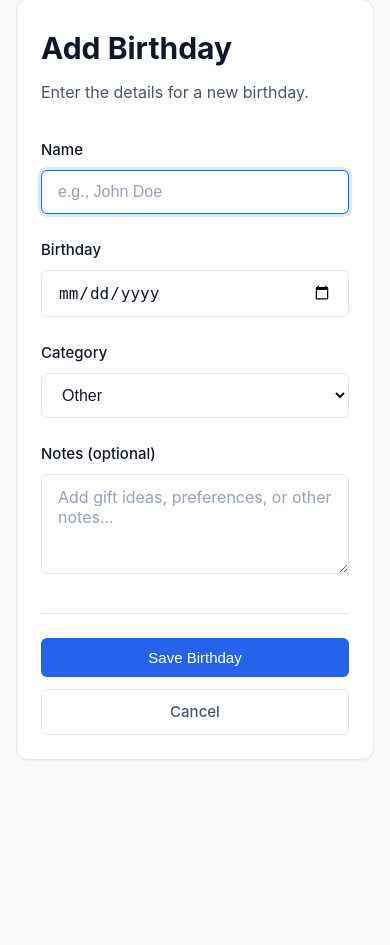
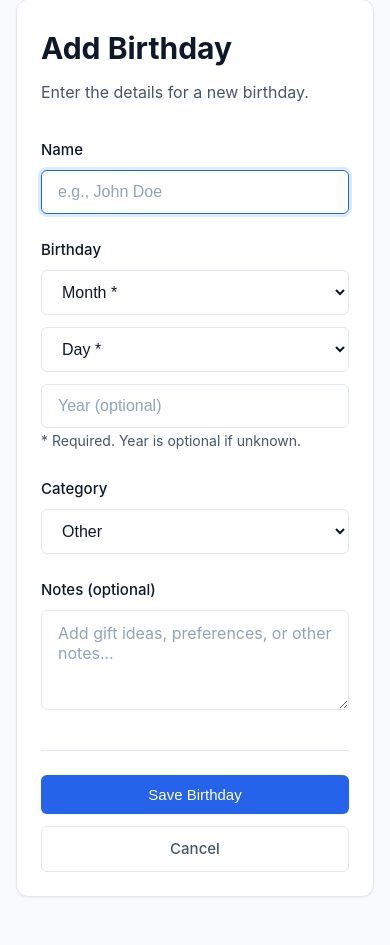
Before and after one commit to Maheshkumar-novice/Birthday-Tracker, a Flask app: page /add in a window 390 px wide. Shown: the part 66-1011 px from the top of the page. Before the commit the page ends 826 px from the top, so only its background shows below. Run offline with Flask 3, Linux system fonts and the light colour scheme; the visitor is signed in with stand-in values (Sample User, id 1).

Commit message:
Add optional birth year and plain text export
- Split date input into month/day/year fields (year optional)
- Use 1900 as sentinel year for unknown birth years
- Conditionally display year and age in UI
- Add plain text export feature (/export route)
- Add forms.css for split date input styling

```diff
--- a/app/models.py
+++ b/app/models.py
@@ -1,23 +1,25 @@
-from datetime import datetime
+from datetime import datetime, date
 from app import db
 
 class Birthday(db.Model):
     """Birthday model for storing birthday information"""
-    __tablename__ = 'birthdays'
-
     id = db.Column(db.Integer, primary_key=True)
     name = db.Column(db.String(100), nullable=False)
     date = db.Column(db.Date, nullable=False)
-    category = db.Column(db.String(50), default='Other', nullable=False)
+    category = db.Column(db.String(50), default='Other')
     notes = db.Column(db.Text, nullable=True)
-    created_at = db.Column(db.DateTime, default=datetime.utcnow)
 
     def __repr__(self):
         return f'<Birthday {self.name} - {self.date}>'
 
+    def has_year(self):
+        """Check if birth year is known (not sentinel value 1900)"""
+        return self.date.year != 1900
+
     def days_until_birthday(self):
         """Calculate days until next birthday"""
         today = datetime.today().date()
+        # Use the actual month/day but current or next year
         this_year_birthday = self.date.replace(year=today.year)
 
         if this_year_birthday < today:
@@ -26,7 +28,10 @@ class Birthday(db.Model):
         return (this_year_birthday - today).days
 
     def age_on_next_birthday(self):
-        """Calculate age on next birthday"""
+        """Calculate age on next birthday (returns None if year unknown)"""
+        if not self.has_year():
+            return None
+
         today = datetime.today().date()
         this_year_birthday = self.date.replace(year=today.year)
 
@@ -37,5 +42,5 @@ class Birthday(db.Model):
 
     @staticmethod
     def get_categories():
-        """Return available categories"""
+        """Return list of available categories"""
         return ['Family', 'Friends', 'Work', 'Other']
--- a/app/routes.py
+++ b/app/routes.py
@@ -22,19 +22,27 @@ def add():
     """Add a new birthday"""
     if request.method == 'POST':
         name = request.form.get('name', '').strip()
-        date_str = request.form.get('date', '')
+        month = request.form.get('month', '')
+        day = request.form.get('day', '')
+        year = request.form.get('year', '').strip()
         category = request.form.get('category', 'Other')
         notes = request.form.get('notes', '').strip()
 
-        if not name or not date_str:
-            flash('Please provide both name and date', 'error')
+        if not name or not month or not day:
+            flash('Please provide name, month, and day', 'error')
             return redirect(url_for('main.add'))
 
         try:
-            date = datetime.strptime(date_str, '%Y-%m-%d').date()
+            # Use 1900 as sentinel year if year not provided
+            birth_year = int(year) if year else 1900
+            birth_month = int(month)
+            birth_day = int(day)
+
+            birth_date = datetime(birth_year, birth_month, birth_day).date()
+
             birthday = Birthday(
                 name=name,
-                date=date,
+                date=birth_date,
                 category=category,
                 notes=notes if notes else None
             )
@@ -42,8 +50,8 @@ def add():
             db.session.commit()
             flash(f'Birthday for {name} added successfully!', 'success')
             return redirect(url_for('main.index'))
-        except ValueError:
-            flash('Invalid date format', 'error')
+        except (ValueError, TypeError) as e:
+            flash('Invalid date', 'error')
             return redirect(url_for('main.add'))
 
     categories = Birthday.get_categories()
@@ -57,25 +65,33 @@ def edit(id):
 
     if request.method == 'POST':
         name = request.form.get('name', '').strip()
-        date_str = request.form.get('date', '')
+        month = request.form.get('month', '')
+        day = request.form.get('day', '')
+        year = request.form.get('year', '').strip()
         category = request.form.get('category', 'Other')
         notes = request.form.get('notes', '').strip()
 
-        if not name or not date_str:
-            flash('Please provide both name and date', 'error')
+        if not name or not month or not day:
+            flash('Please provide name, month, and day', 'error')
             return redirect(url_for('main.edit', id=id))
 
         try:
-            date = datetime.strptime(date_str, '%Y-%m-%d').date()
+            # Use 1900 as sentinel year if year not provided
+            birth_year = int(year) if year else 1900
+            birth_month = int(month)
+            birth_day = int(day)
+
+            birth_date = datetime(birth_year, birth_month, birth_day).date()
+
             birthday.name = name
-            birthday.date = date
+            birthday.date = birth_date
             birthday.category = category
             birthday.notes = notes if notes else None
             db.session.commit()
             flash(f'Birthday for {name} updated successfully!', 'success')
             return redirect(url_for('main.index'))
-        except ValueError:
-            flash('Invalid date format', 'error')
+        except (ValueError, TypeError) as e:
+            flash('Invalid date', 'error')
             return redirect(url_for('main.edit', id=id))
 
     categories = Birthday.get_categories()
@@ -90,3 +106,49 @@ def delete(id):
     db.session.commit()
     flash(f'Birthday for {birthday.name} deleted', 'success')
     return redirect(url_for('main.index'))
+
+@bp.route('/export')
+@login_required
+def export_txt():
+    """Export birthdays as plain text"""
+    from flask import Response
+
+    birthdays = Birthday.query.all()
+    birthdays.sort(key=lambda x: x.days_until_birthday())
+
+    # Create plain text output
+    lines = ["BIRTHDAYS\n", "=" * 60, "\n\n"]
+
+    for birthday in birthdays:
+        # Format date
+        if birthday.has_year():
+            date_str = birthday.date.strftime('%B %d, %Y')
+            age = birthday.age_on_next_birthday()
+            age_str = f" (Turns {age})" if age else ""
+        else:
+            date_str = birthday.date.strftime('%B %d')
+            age_str = ""
+
+        # Days until
+        days = birthday.days_until_birthday()
+        if days == 0:
+            days_str = "Today!"
+        elif days == 1:
+            days_str = "Tomorrow"
+        else:
+            days_str = f"In {days} days"
+
+        # Build line
+        line = f"{birthday.name:<20} {date_str:<20} {birthday.category:<10} {days_str}{age_str}\n"
+        lines.append(line)
+
+    lines.append("\n" + "=" * 60 + "\n")
+    lines.append(f"Total: {len(birthdays)} birthdays\n")
+
+    text_content = "".join(lines)
+
+    return Response(
+        text_content,
+        mimetype='text/plain',
+        headers={'Content-Disposition': 'attachment; filename=birthdays.txt'}
+    )
--- /dev/null
+++ b/app/static/css/forms.css
@@ -0,0 +1,31 @@
+/* ==========================================================================
+   FORMS - Date Inputs
+   Styles for split date input fields
+   ========================================================================== */
+
+.date-inputs {
+    display: flex;
+    gap: 0.75rem;
+    flex-wrap: wrap;
+}
+
+.date-inputs select,
+.date-inputs input {
+    flex: 1;
+    min-width: 120px;
+}
+
+.date-inputs input[type="number"] {
+    flex: 0.8;
+}
+
+@media (max-width: 640px) {
+    .date-inputs {
+        flex-direction: column;
+    }
+
+    .date-inputs select,
+    .date-inputs input {
+        width: 100%;
+    }
+}
--- a/app/templates/add.html
+++ b/app/templates/add.html
@@ -18,8 +18,36 @@
         </div>
 
         <div class="form-group">
-            <label for="date" class="form-label">Birthday</label>
-            <input type="date" id="date" name="date" class="form-input" required>
+            <label class="form-label">Birthday</label>
+            <div class="date-inputs">
+                <select id="month" name="month" class="form-input" required>
+                    <option value="">Month *</option>
+                    <option value="1">January</option>
+                    <option value="2">February</option>
+                    <option value="3">March</option>
+                    <option value="4">April</option>
+                    <option value="5">May</option>
+                    <option value="6">June</option>
+                    <option value="7">July</option>
+                    <option value="8">August</option>
+                    <option value="9">September</option>
+                    <option value="10">October</option>
+                    <option value="11">November</option>
+                    <option value="12">December</option>
+                </select>
+
+                <select id="day" name="day" class="form-input" required>
+                    <option value="">Day *</option>
+                    {% for d in range(1, 32) %}
+                    <option value="{{ d }}">{{ d }}</option>
+                    {% endfor %}
+                </select>
+
+                <input type="number" id="year" name="year" class="form-input" placeholder="Year (optional)" min="1900"
+                    max="2100">
+            </div>
+            <small style="color: var(--text-secondary); font-size: 0.875rem;">* Required. Year is optional if
+                unknown.</small>
         </div>
 
         <div class="form-group">
--- a/app/templates/base.html
+++ b/app/templates/base.html
@@ -10,6 +10,7 @@
     <link rel="stylesheet" href="{{ url_for('static', filename='css/base.css') }}">
     <link rel="stylesheet" href="{{ url_for('static', filename='css/components.css') }}">
     <link rel="stylesheet" href="{{ url_for('static', filename='css/layout.css') }}">
+    <link rel="stylesheet" href="{{ url_for('static', filename='css/forms.css') }}">
     <link rel="stylesheet" href="{{ url_for('static', filename='css/auth.css') }}">
     <link rel="stylesheet" href="{{ url_for('static', filename='css/responsive.css') }}">
 </head>
```
Also changed, not shown: app/templates/edit.html (+23 -3 lines), app/templates/index.html (+10 -1 lines).
